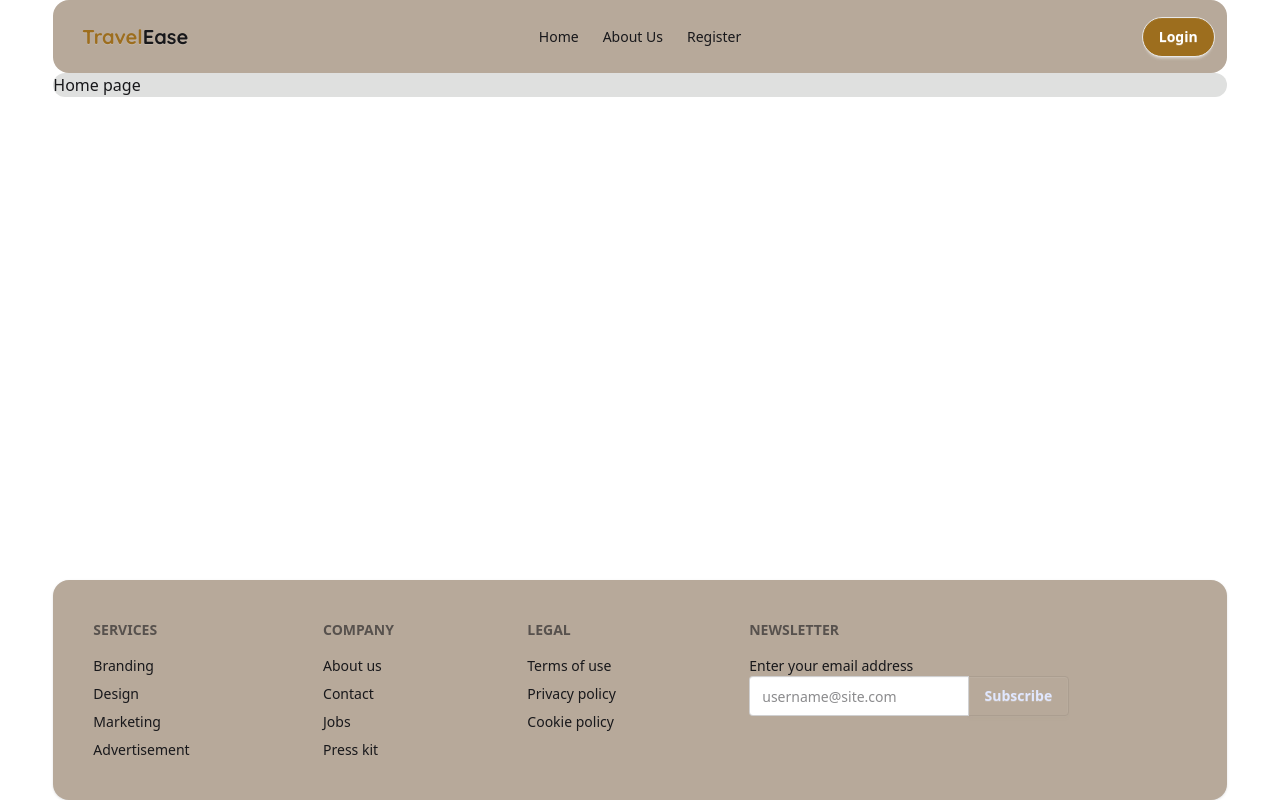
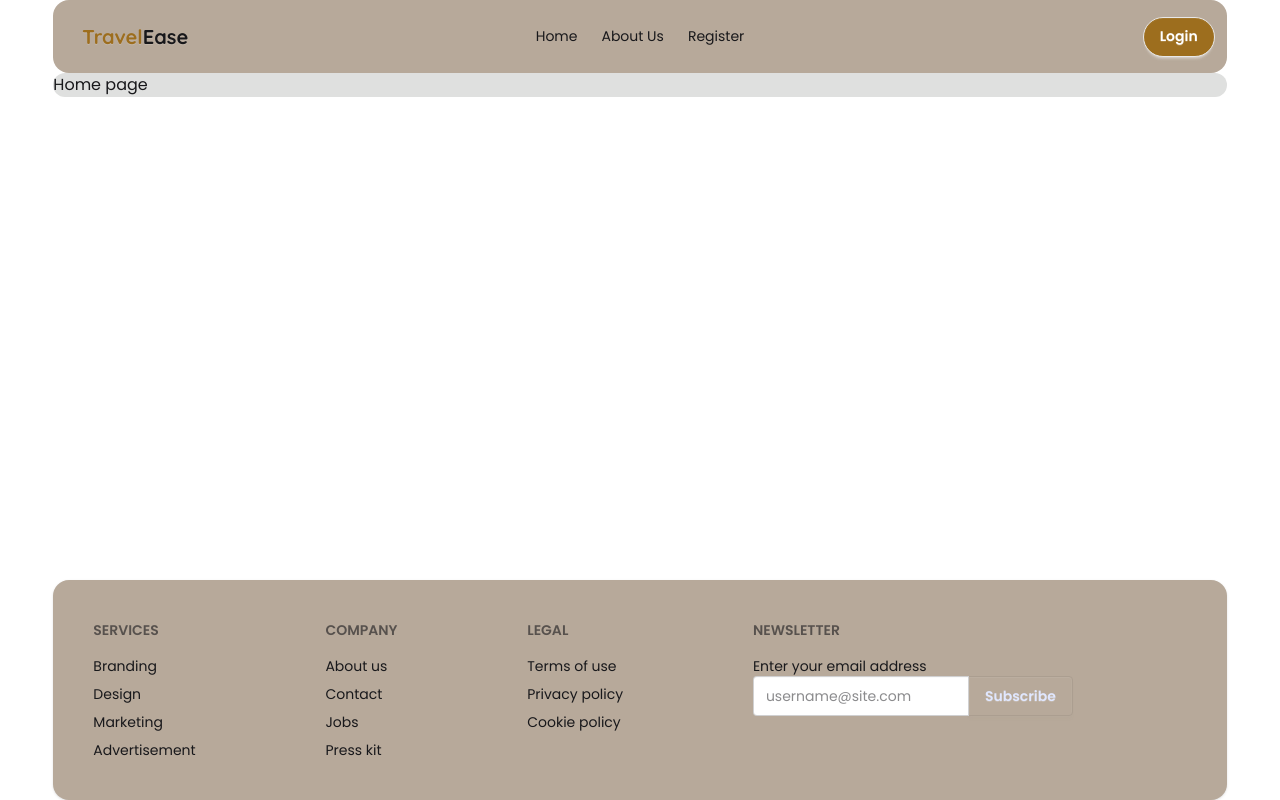
Before and after one commit to md-rafiul-islam/TravelEase-Client, a React (Vite) app: page / in a window 1280 px wide. Built offline with nearby package versions, Linux system fonts and the light colour scheme.

Commit message:
poppins font added

```diff
--- a/src/index.css
+++ b/src/index.css
@@ -1,4 +1,5 @@
 @import url("https://fonts.googleapis.com/css2?family=Quicksand:wght@300..700&display=swap");
+@import url("https://fonts.googleapis.com/css2?family=Poppins:ital,wght@0,100;0,200;0,300;0,400;0,500;0,600;0,700;0,800;0,900;1,100;1,200;1,300;1,400;1,500;1,600;1,700;1,800;1,900&display=swap");
 
 @import "tailwindcss";
 @plugin "daisyui" {
@@ -15,3 +16,7 @@
 .font-quicksand {
   font-family: "Quicksand", sans-serif;
 }
+
+.font-poppins {
+  font-family: "Poppins", sans-serif;
+}
--- a/src/layouts/MainLayout.jsx
+++ b/src/layouts/MainLayout.jsx
@@ -6,15 +6,15 @@ import Footer from "../components/Footer";
 const MainLayout = () => {
   return (
     <div className="flex flex-col  min-h-screen ">
-      <nav className="w-11/12 mx-auto">
+      <nav className="w-11/12 mx-auto font-poppins">
         <Navbar></Navbar>
       </nav>
 
-      <main className="flex-1 w-11/12 mx-auto">
+      <main className="flex-1 w-11/12 mx-auto font-poppins">
         <Outlet></Outlet>
       </main>
 
-      <footer className="w-11/12 mx-auto">
+      <footer className="w-11/12 mx-auto font-poppins">
         <Footer></Footer>
       </footer>
     </div>
--- a/src/page/Home.jsx
+++ b/src/page/Home.jsx
@@ -2,7 +2,7 @@ import React from "react";
 
 const Home = () => {
   return (
-    <div className="bg-secondary rounded-2xl">
+    <div className="bg-secondary rounded-2xl ">
       <title>TravelEase-Home</title>
       <h1>Home page</h1>
     </div>
```
